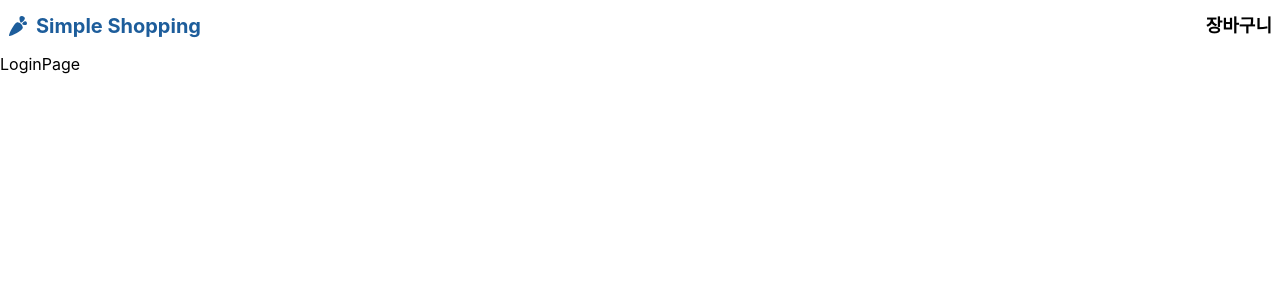
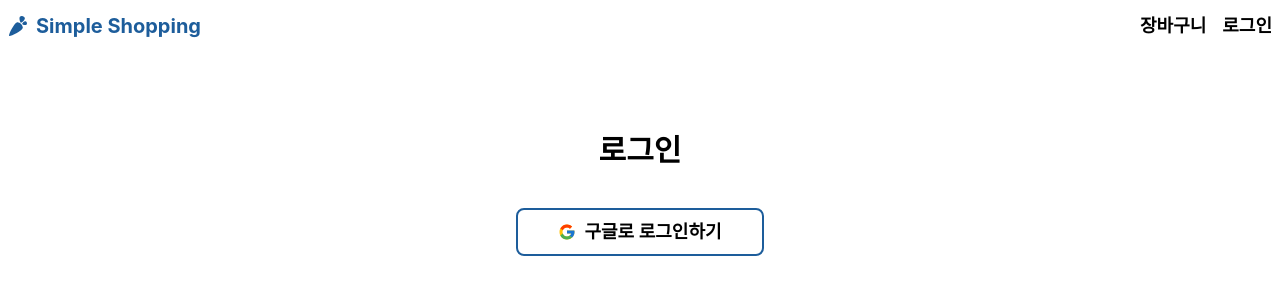
Before and after one commit to paran22/simple_shopping, a React (Create React App) app: page /login in a window 1280 px wide. Shown: the top 300 px of the page. Built offline with nearby package versions, Linux system fonts and the light colour scheme.

Commit message:
Feat: add Button and LoginPage

```diff
--- /dev/null
+++ b/src/components/Button.tsx
@@ -0,0 +1,16 @@
+import React from "react";
+
+interface ButtonProps {
+  icon?: React.ReactElement;
+  name: string;
+  onClick: () => void;
+}
+
+export default function Button({ icon, name, onClick }: ButtonProps) {
+  return (
+    <button className="flex items-center px-10 py-2 gap-2 border-2 rounded-lg border-primary font-semibold text-lg hover:bg-primary hover:text-white">
+      {icon}
+      {name}
+    </button>
+  );
+}
--- a/src/components/NavBar.tsx
+++ b/src/components/NavBar.tsx
@@ -3,10 +3,11 @@ import useRoute from "../hooks/useRoute";
 import NavBarItem from "./NavBarItem";
 
 export default function NavBar() {
-  const { navigateToCart } = useRoute();
+  const { navigateToCart, navigateToLogin } = useRoute();
   return (
-    <>
+    <div className="flex">
       <NavBarItem name="장바구니" onClick={navigateToCart} />
-    </>
+      <NavBarItem name="로그인" onClick={navigateToLogin} />
+    </div>
   );
 }
--- a/src/pages/LoginPage.tsx
+++ b/src/pages/LoginPage.tsx
@@ -1,7 +1,12 @@
-import React from 'react'
+import React from "react";
+import Button from "../components/Button";
+import { FcGoogle } from "react-icons/fc";
 
 export default function LoginPage() {
   return (
-    <div>LoginPage</div>
-  )
+    <section className="flex flex-col gap-10 justify-start pt-20 items-center h-screen">
+      <p className="font-bold text-3xl">로그인</p>
+      <Button icon={<FcGoogle />} name="구글로 로그인하기" onClick={() => {}} />
+    </section>
+  );
 }
--- a/tailwind.config.js
+++ b/tailwind.config.js
@@ -3,11 +3,12 @@ module.exports = {
   content: ['./src/**/*.{js,jsx,tsx,ts}'],
   theme:
   {
-    colors: {
-      'primary': '#1D5D9B',
-      'secondary': '#F4D160',
+    extend: {
+      colors: {
+        'primary': '#1D5D9B',
+        'secondary': '#F4D160',
+      },
     },
-    extend: {},
   },
   plugins: [],
 }
```
